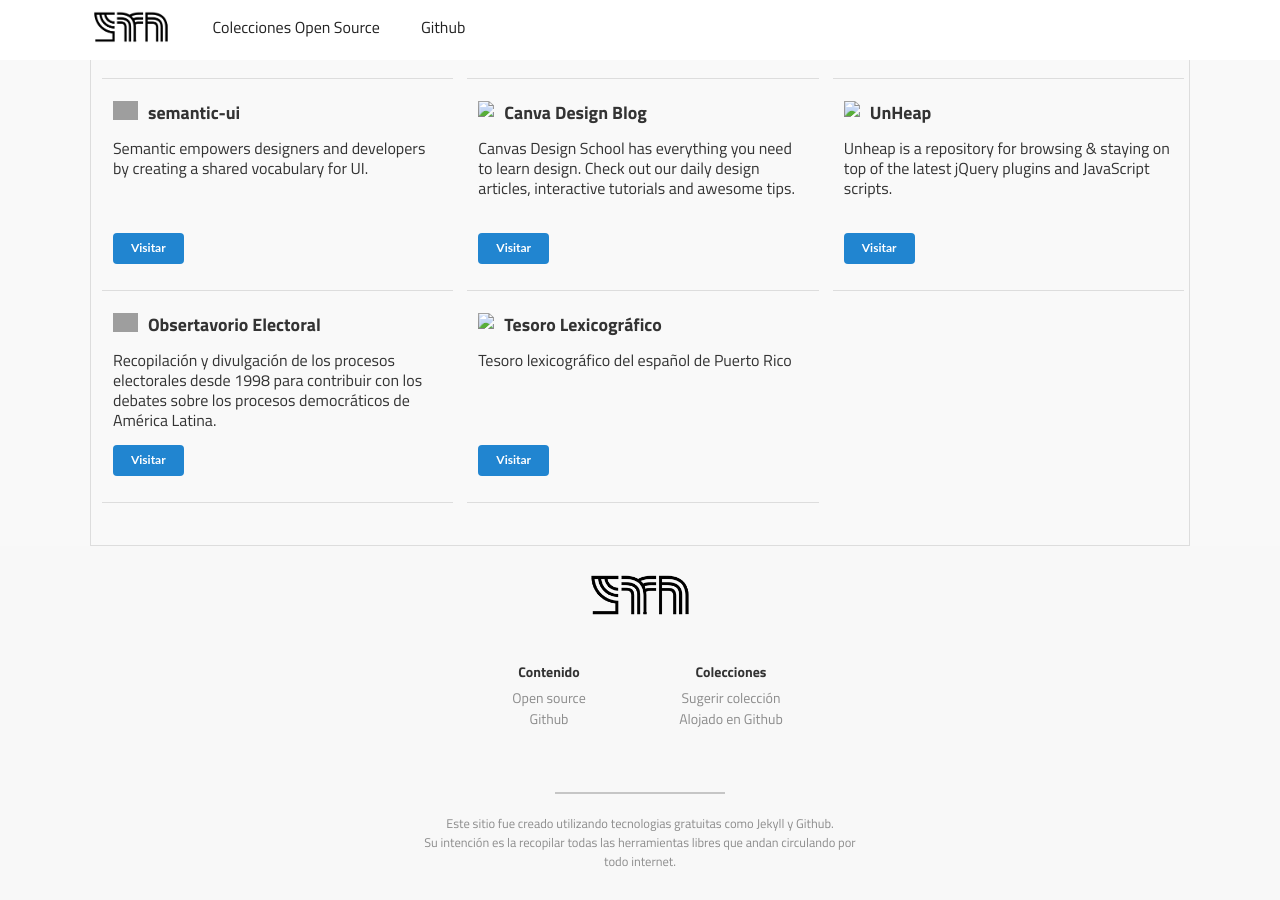
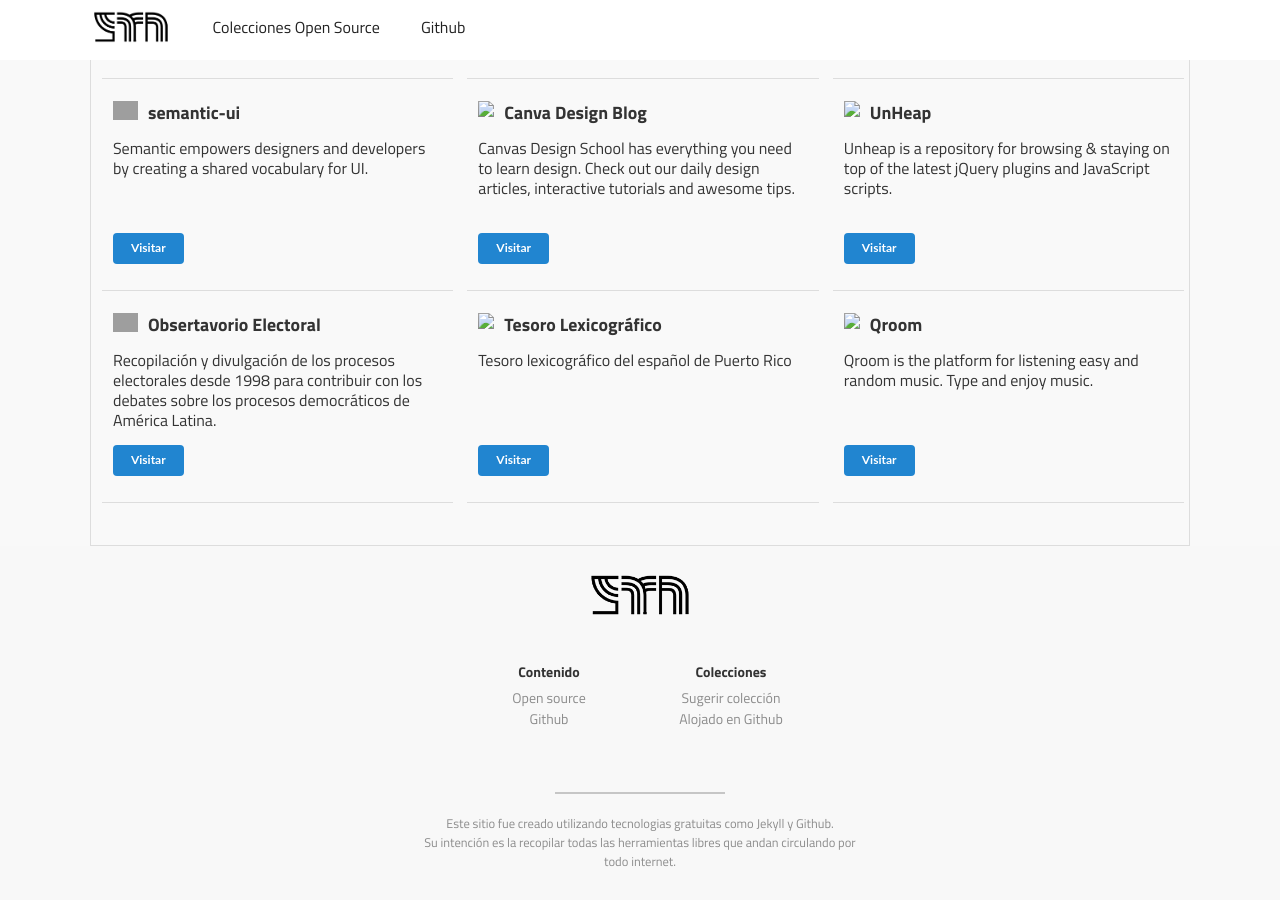
Before and after one commit to mgomes16/stn, a Jekyll site: the page built from open-source.html, in a window 1280 px wide and 900 px high, scrolled down 1015 px. Built offline with Jekyll 4.4.1, drawn with Linux system fonts in a browser that asks for light colours; nearby versions of some CDN libraries; grey boxes are pictures that could not be loaded.

Commit message:
Add Qroom
Qroom is the platform for listening easy and random music. Type and enjoy music.

```diff
--- a/_data/open-source.yml
+++ b/_data/open-source.yml
@@ -100,3 +100,9 @@
   content: 'Tesoro lexicográfico del español de Puerto Rico'
   link: 'https://tesoro.pr/'
   image: 'https://assets.tesoro.pr/images/favicon-6cd61bbffcc1bda692f7cbeaad876c12.png'
+
+- title: Qroom
+  category: aplicaciones
+  content: 'Qroom is the platform for listening easy and random music. Type and enjoy music.'
+  link: 'http://qroom.co/'
+  image: 'http://qroom.co/favicon.png'
```
